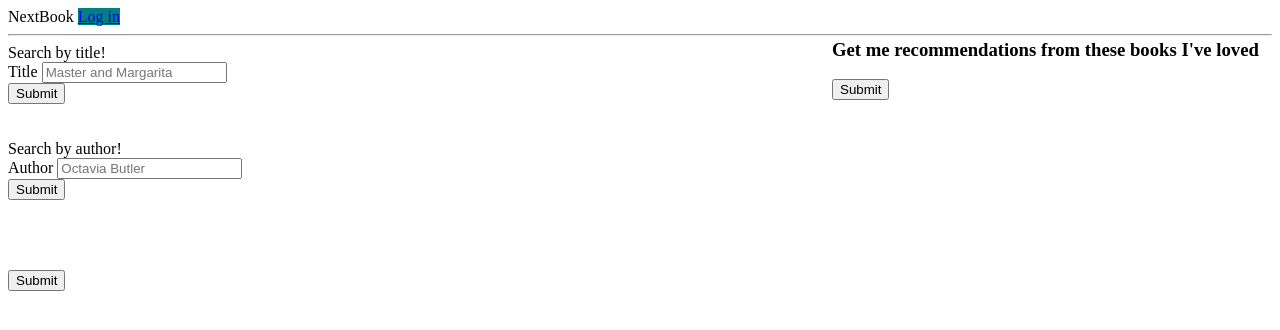
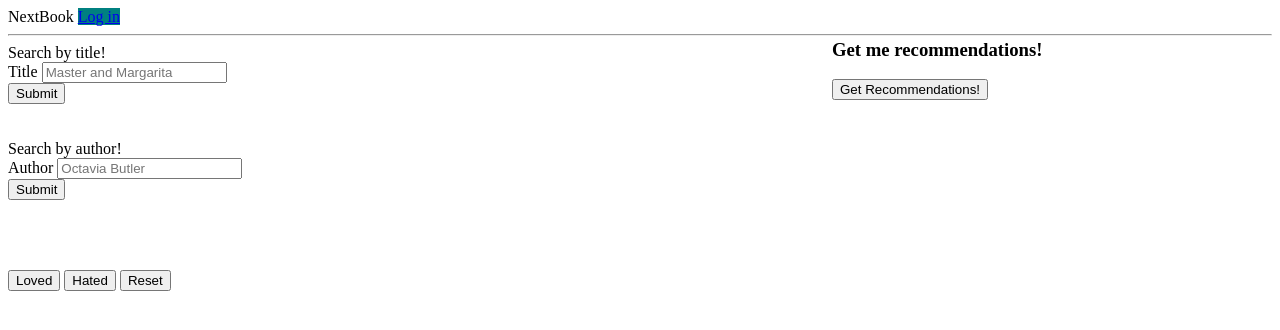
Before and after one commit to J-A-Gray/next-book, a Flask app: page /search in a window 1280 px wide. Shown: the top 330 px of the page. Run offline with Flask 2, Linux system fonts and the light colour scheme; some libraries are stand-ins or nearby versions.

Commit message:
Added Loved/Hated functionality to search page.

```diff
--- a/server.py
+++ b/server.py
@@ -220,14 +220,15 @@ def search_books():
 @app.route('/search', methods=['POST'])
 def gather_books():
 
-   #get MultiDict from client
+   #get MultiDict from client side
    books = request.form
-   book_id_lst=[]
+   book_id_dict={}
 
    for key, value in books.items():
-    book_id_lst.append(value)
-
-   print(book_id_lst)
+    print(key)
+    print(value)
+    book_id_dict[key] = value
+   print(book_id_dict)
 
 
    user_id = session.get('user_id')
@@ -240,8 +241,8 @@ def gather_books():
        user_id = get_last_user_id()
 
    #add ratings to db
-   for id in book_id_lst:
-    rating = add_rating(user_id, str(id))
+   for key, value in book_id_dict.items():
+    rating = add_rating(user_id, key, score=value)
     print(rating)
 
    #write csv file to send to Surprise library
--- a/static/chosen-books.js
+++ b/static/chosen-books.js
@@ -15,9 +15,12 @@ function initCollectBooksFormHandler() {
             $.get('/search-by-book-id.json', {"book_id" : book}, (results) => {
                 console.log(results);
                 console.log(results.title);
-                let li = $('<li><a href="/books/'+ results.book_id + '"><input type="checkbox" class="bookCheckbox" name="'+ results.title + '" value="' + results.book_id + '"/>' + '<label for="' + results.book_id + '"></label></a></li>');
-                li.find('label').text(results.title + " by " + results.author);
-                $('#chosenbklist').append(li);
+                let set = $('<li><fieldset><a href="/books/'+ results.book_id + '"><legend>Placeholder for title</legend></a><p><input type="radio" name="'+ results.book_id + '" id="'+ results.book_id + '" value=5><label for="loved">Loved it</label></p><p><input type="radio"  name="'+ results.book_id + '" id="'+ results.book_id + '" value=1><label for="hated">Hated it</label></p></fieldset></li>');
+                // let li = $('<li><a href="/books/'+ results.book_id + '"><input type="checkbox" class="bookCheckbox" name="'+ results.title + '" value="' + results.book_id + '"/>' + '<label for="' + results.book_id + '"></label></a></li>');
+                // li.find('label').text(results.title + " by " + results.author);
+                // let set = $('<li><fieldset><a href="/books/'+ results.book_id + '"><legend>'result.title'</legend></a><p><input type="radio" name = "rating" id="loved" value=5><label for="loved">Loved it</label></p><p><input type="radio" name = "rating" id="hated" value=1><label for="hated">Hated it</label></p></fieldset><li>');
+                set.find('legend').text(results.title + " by " + results.author);
+                $('#chosenbklist').append(set);
 
 
     });
--- a/templates/search.html
+++ b/templates/search.html
@@ -53,7 +53,9 @@ action="/search-by-author.json">
     <form id="results-from-search" method="post" action="/search">
         <div class="form-group">
             <ul id="bklist"></ul>
-        <input type="submit" class="btn btn-primary">
+        <input type="submit" class="btn btn-primary" value="Loved">
+        <input type="submit" class="btn btn-primary" value="Hated">
+        <input type="reset" class="btn btn-primary">
         </div>
     </form>
     <script src="/static/chosen-books.js"></script>
@@ -62,13 +64,13 @@ action="/search-by-author.json">
 
 <div class="sidebar" id="books-for-recommendations">
     <span id="reference-message">
-        <h3>Get me recommendations from these books I've loved</h3>
+        <h3>Get me recommendations!</h3>
     </span>
 
     <form id="books-for-recommendations" method="post" action="/search">
         <div class="form-group">
         <ul id="chosenbklist"></ul>
-        <input type="submit" class="btn btn-primary">
+        <input type="submit" value="Get Recommendations!" class="btn btn-primary">
         </div>
     </form>
 
```
Also changed, not shown: outward.csv.
